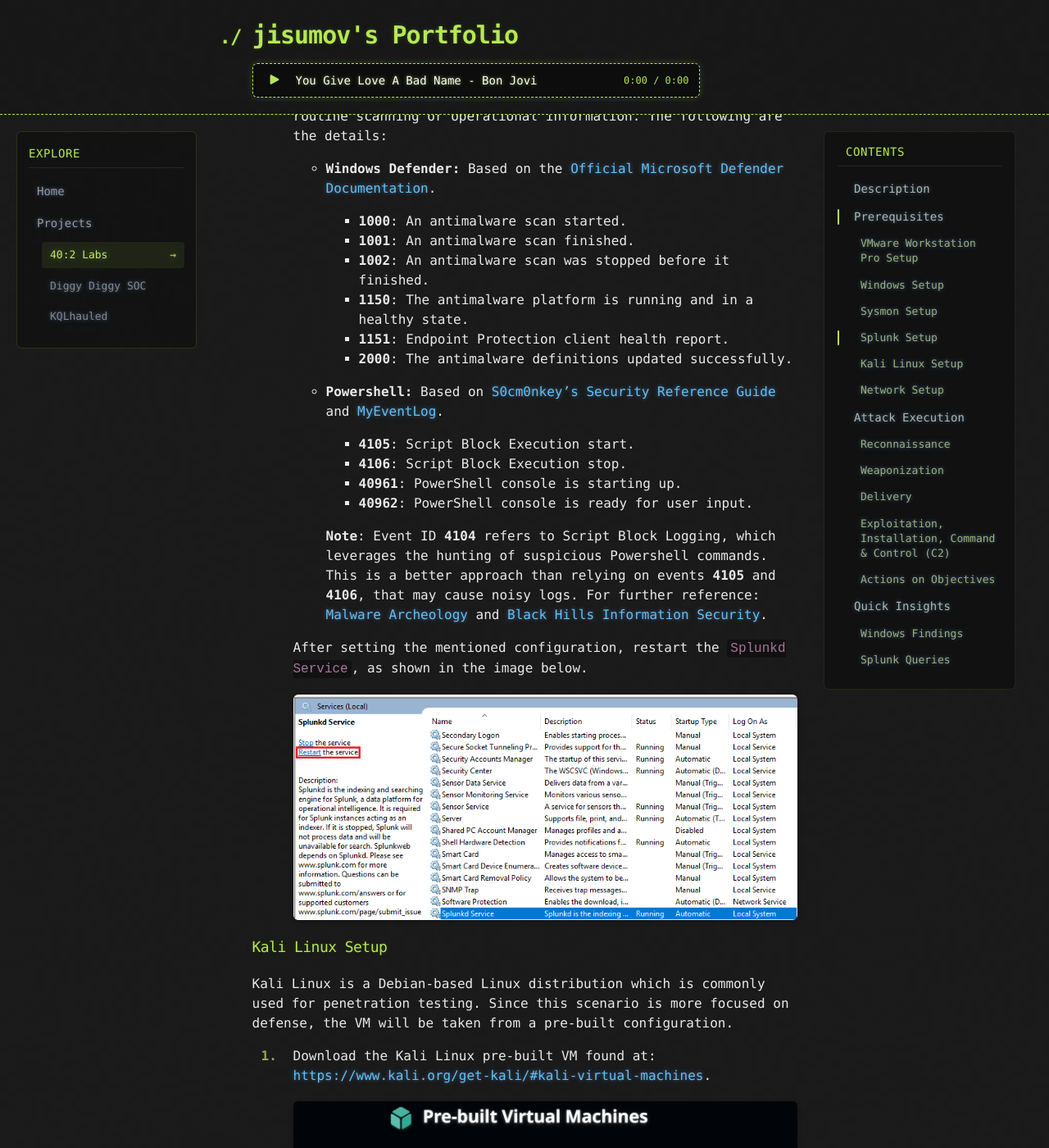
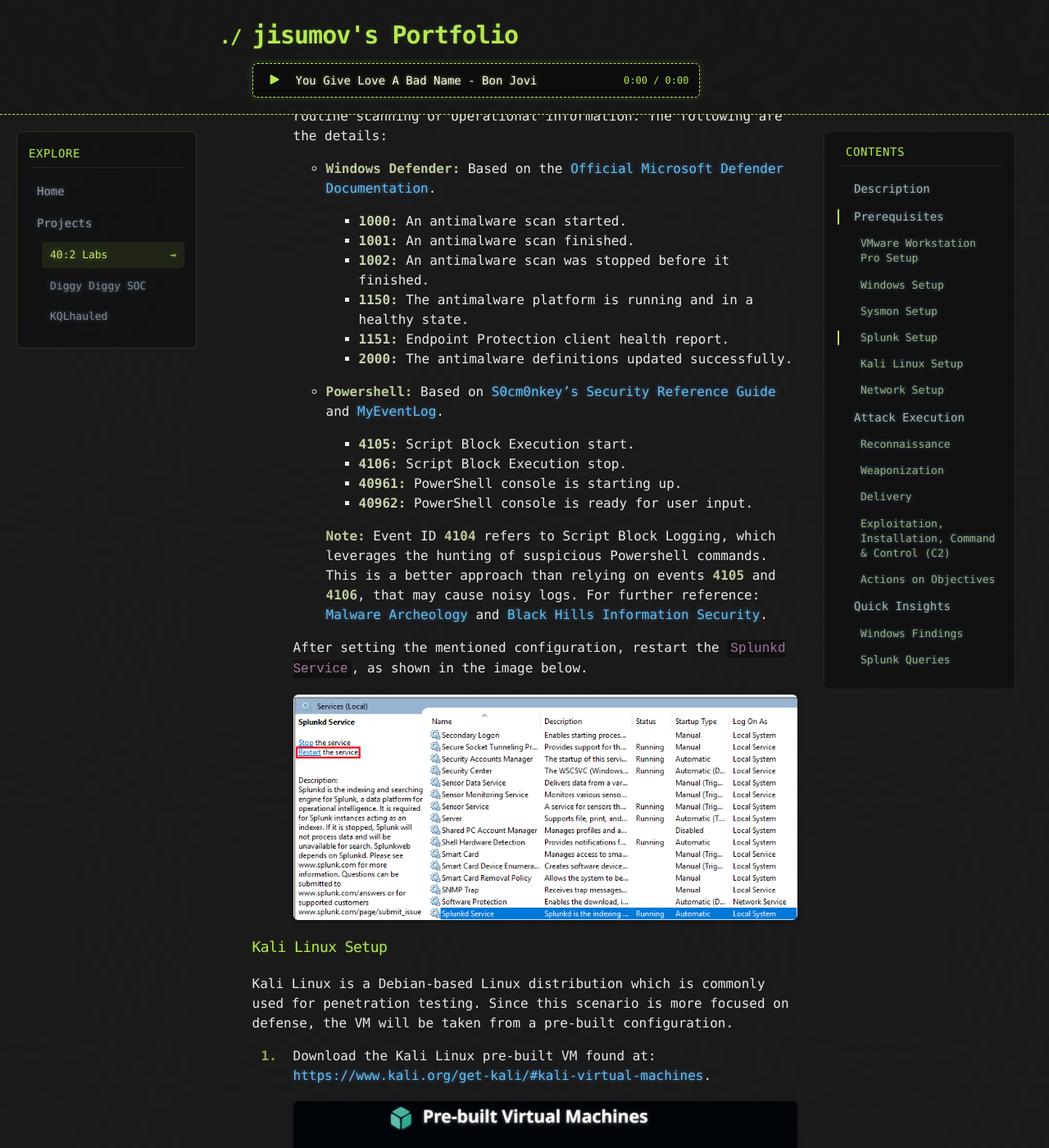
Before and after one commit to jisumov/jisumov.github.io, a Jekyll site: the page built from projects/40-2-labs/you-give-hr-a-bad-pdf.md, in a window 1280 px wide and 1400 px high, scrolled down 21082 px. Shown: the whole window at 82% size. Built offline with Jekyll 4.4.1, drawn with Linux system fonts in a browser that asks for light colours; nearby versions of some CDN libraries; our own code applies the rules of GitHub Pages for plain Markdown files; some of the changed text lies outside the part shown.

Commit message:
style: add color to bullet list

```diff
--- a/_sass/jekyll-theme-hacker.scss
+++ b/_sass/jekyll-theme-hacker.scss
@@ -325,6 +325,14 @@ ol>li {
 ol>li::marker {
   color: #90a959;
   font-weight: bold;
+}
+
+li > p > strong {
+  color: lighten(#90a959, 20%);
+}
+
+li > ul > li > strong {
+  color: lighten(#90a959, 25%);
 }
 
 .popup-img {
--- a/projects/40-2-labs/you-give-hr-a-bad-pdf.md
+++ b/projects/40-2-labs/you-give-hr-a-bad-pdf.md
@@ -282,21 +282,21 @@ Splunk is a Security Information and Event Management (SIEM) tool for searching,
 
     - **Windows Defender:** Based on the [Official Microsoft Defender Documentation](https://learn.microsoft.com/en-us/defender-endpoint/troubleshoot-microsoft-defender-antivirus).
 
-        - **1000**: An antimalware scan started.
-        - **1001**: An antimalware scan finished.
-        - **1002**: An antimalware scan was stopped before it finished.
-        - **1150**: The antimalware platform is running and in a healthy state.
-        - **1151**: Endpoint Protection client health report.
-        - **2000**: The antimalware definitions updated successfully.
+        - **1000:** An antimalware scan started.
+        - **1001:** An antimalware scan finished.
+        - **1002:** An antimalware scan was stopped before it finished.
+        - **1150:** The antimalware platform is running and in a healthy state.
+        - **1151:** Endpoint Protection client health report.
+        - **2000:** The antimalware definitions updated successfully.
 
     - **Powershell:** Based on [S0cm0nkey’s Security Reference Guide](https://s0cm0nkey.gitbook.io/s0cm0nkeys-security-reference-guide/blue-defense/event-detection/detection-use-cases/windows-event-id-logging-list) and [MyEventLog](https://www.myeventlog.com/find).
 
-        - **4105**: Script Block Execution start.
-        - **4106**: Script Block Execution stop.
-        - **40961**: PowerShell console is starting up.
-        - **40962**: PowerShell console is ready for user input.
+        - **4105:** Script Block Execution start.
+        - **4106:** Script Block Execution stop.
+        - **40961:** PowerShell console is starting up.
+        - **40962:** PowerShell console is ready for user input.
 
-        **Note**: Event ID **4104** refers to Script Block Logging, which leverages the hunting of suspicious Powershell commands. This is a better approach than relying on events **4105** and **4106**, that may cause noisy logs. For further reference: [Malware Archeology](https://static1.squarespace.com/static/552092d5e4b0661088167e5c/t/5ba3dc87e79c703f9bfff29a/1537465479833/Windows+PowerShell+Logging+Cheat+Sheet+ver+Sept+2018+v2.2.pdf) and [Black Hills Information Security](https://www.blackhillsinfosec.com/powershell-logging-blue-team/).
+        **Note:** Event ID **4104** refers to Script Block Logging, which leverages the hunting of suspicious Powershell commands. This is a better approach than relying on events **4105** and **4106**, that may cause noisy logs. For further reference: [Malware Archeology](https://static1.squarespace.com/static/552092d5e4b0661088167e5c/t/5ba3dc87e79c703f9bfff29a/1537465479833/Windows+PowerShell+Logging+Cheat+Sheet+ver+Sept+2018+v2.2.pdf) and [Black Hills Information Security](https://www.blackhillsinfosec.com/powershell-logging-blue-team/).
 
     After setting the mentioned configuration, restart the `Splunkd Service`, as shown in the image below.
 
@@ -412,23 +412,23 @@ To minimize security risks, the network must be segmented and isolated from the
 
 2. The following are the steps for the Windows Host network setup:
 
-    2.1. Right click on the Internet icon and select `Network and Internet settings`.
+    **2.1.** Right click on the Internet icon and select `Network and Internet settings`.
 
     ![Windows Internet Icon](../../images/40-2-labs/you-give-hr-a-bad-pdf/065.png){: .popup-img }
 
-    2.2. Then, click on `Advanced network settings`.
+    **2.2.** Then, click on `Advanced network settings`.
 
     ![Windows Advanced Network Settings](../../images/40-2-labs/you-give-hr-a-bad-pdf/066.png){: .popup-img }
 
-    2.3. Now, click on the accordion called `Ethernet0` and then on the edit button of `More adapter options`.
+    **2.3.** Now, click on the accordion called `Ethernet0` and then on the edit button of `More adapter options`.
 
     ![Windows More Adapter Options](../../images/40-2-labs/you-give-hr-a-bad-pdf/067.png){: .popup-img }
 
-    2.4. Find `Internet Protocol Version 4 (TCP/IPv4)` and double click it.
+    **2.4.** Find `Internet Protocol Version 4 (TCP/IPv4)` and double click it.
 
     ![Windows IPv4](../../images/40-2-labs/you-give-hr-a-bad-pdf/068.png){: .popup-img }
 
-    2.5. Below the section `Use the following IP address`, establish an IPv4 address.
+    **2.5.** Below the section `Use the following IP address`, establish an IPv4 address.
 
     In this case, the IP address `10.0.0.1` mimics the way workloads might be setup in any cloud provider, as it is a class A within the private IP range.
 
@@ -436,7 +436,7 @@ To minimize security risks, the network must be segmented and isolated from the
 
     ![Windows IP and Subnet Mask](../../images/40-2-labs/you-give-hr-a-bad-pdf/069.png){: .popup-img }
 
-    2.6. Save the changes and open a CMD, where the command `ipconfig` is executed to display the network layout. It should contain the recently saved configuration.
+    **2.6.** Save the changes and open a CMD, where the command `ipconfig` is executed to display the network layout. It should contain the recently saved configuration.
 
     ![Windows ipconfig](../../images/40-2-labs/you-give-hr-a-bad-pdf/070.png){: .popup-img }
 
@@ -623,7 +623,7 @@ Since a Metasploit payload is being used, the exploitation, installation and C2
 
     ![View Options](../../images/40-2-labs/you-give-hr-a-bad-pdf/103.png){: .popup-img }
 
-2. Check the SHA256 hash of `Resume.pdf.exe`, as seen in the step 3 of the VMware Workstation Pro Setup.
+2. Check the SHA256 hash of `Resume.pdf.exe`, as seen in the step **3** of the VMware Workstation Pro Setup.
 
     ![Malicious File Hash](../../images/40-2-labs/you-give-hr-a-bad-pdf/104.png){: .popup-img }
 
```
